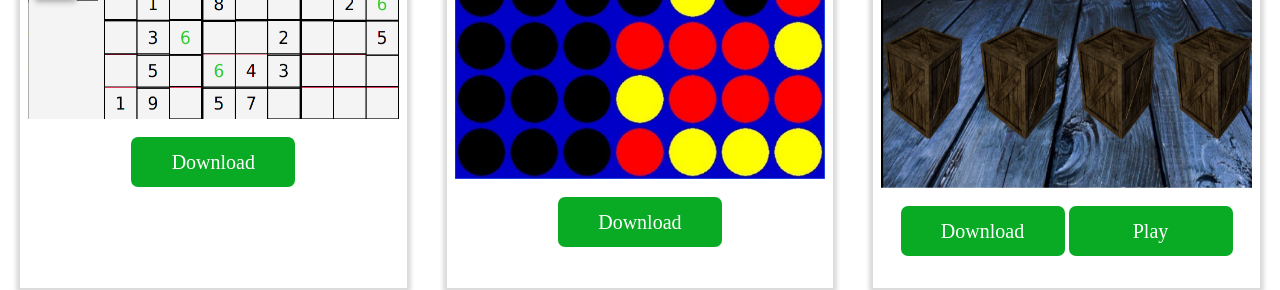
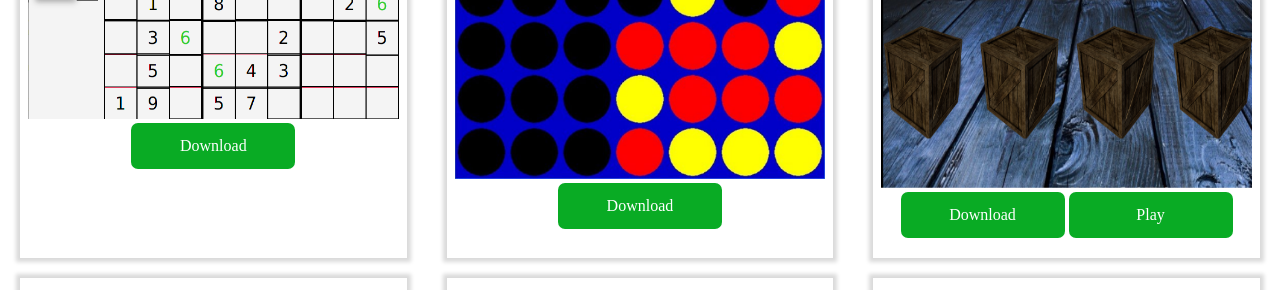
Before and after one commit to Maya-Karahbala/advancedpro, a plain HTML site: page Web Developments/project/index.html in a window 1280 px wide. Shown: the part 1058-1348 px from the top of the page. Drawn offline with Linux system fonts and the light colour scheme.

Commit message:
small changes

```diff
--- a/Web Developments/project/style.css
+++ b/Web Developments/project/style.css
@@ -131,7 +131,7 @@ div.box{
     margin-right: 20px;
      margin-left: 20px;
      margin-bottom: 20px;
-    height: 740px;
+    height: 710px;
 
 }
 dİV.col-4{
@@ -181,10 +181,11 @@ dİV.col-4{
   text-decoration: none;
   display: inline-block;
   font-size: 16px;
-   margin-top: 15px;
+   margin-top: 1px;
   border-radius: 7px;
     width: 100px;
-    font-size: 20px;
+
+
 
 
 
```
